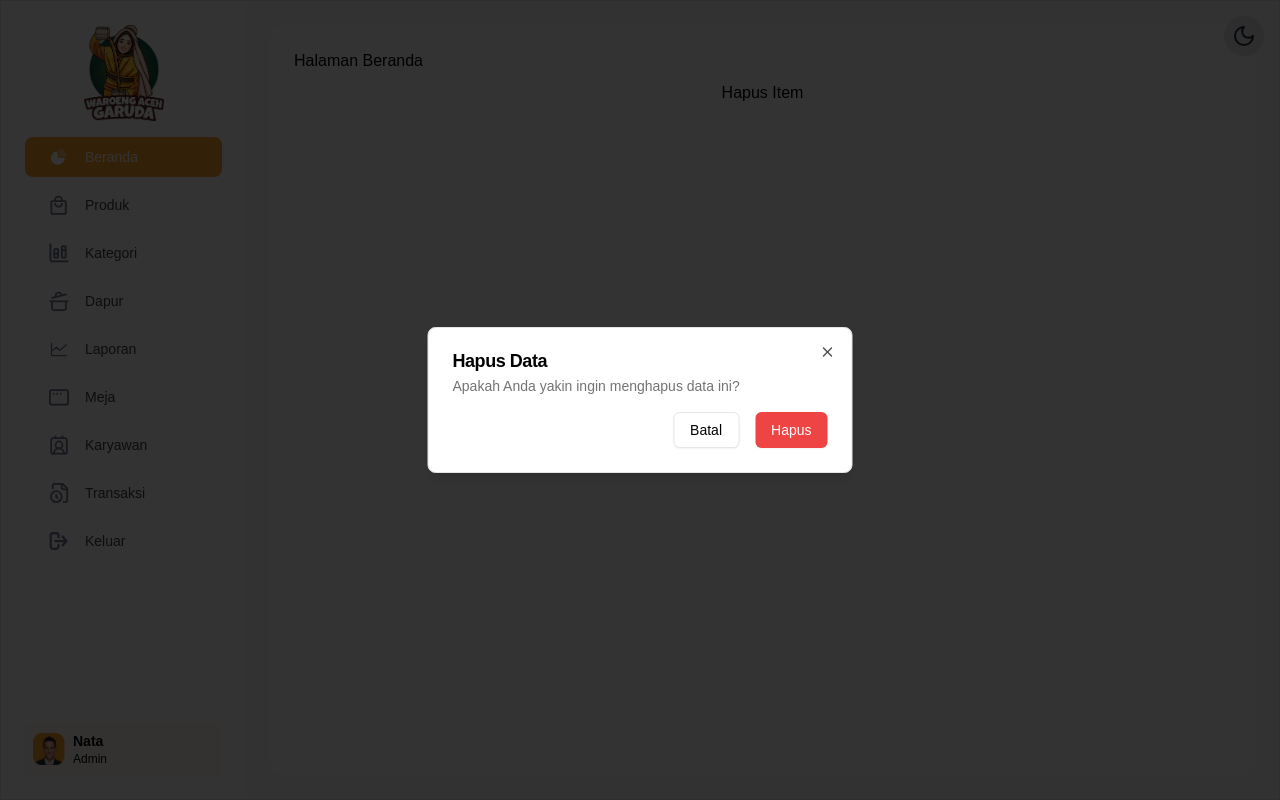
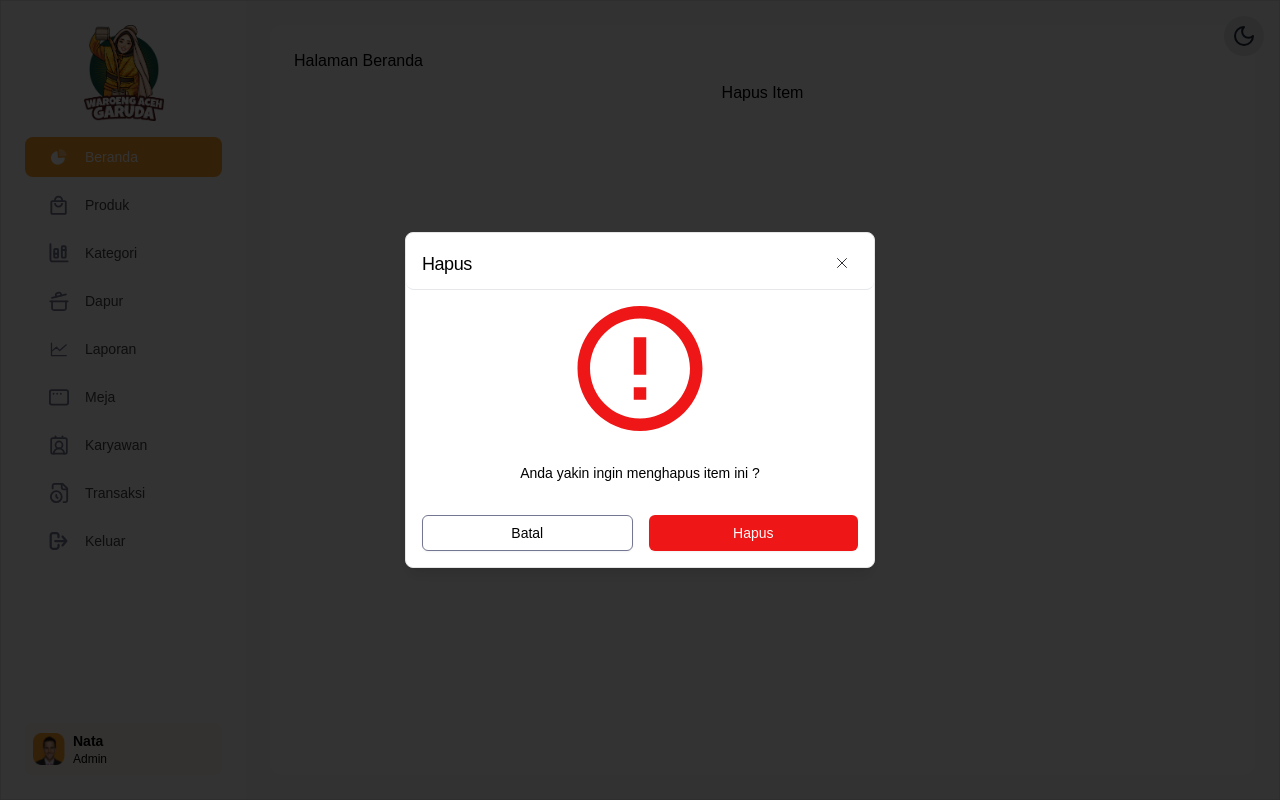
Before and after one commit to reclas-tech/Pos-Resto-fe, a Next.js app: page /beranda in a window 1280 px wide. Both pictures are taken after a click on the button "Hapus Item". Built offline with nearby package versions, Linux system fonts and the light colour scheme.

Commit message:
feat: finish components delete modal

```diff
--- a/src/app/(admin)/beranda/page.tsx
+++ b/src/app/(admin)/beranda/page.tsx
@@ -7,19 +7,18 @@ function BerandaAdminPage() {
   const [isDeleteModalOpen, setIsDeleteModalOpen] = useState(false);
 
   const handleDelete = () => {
-    // Logika penghapusan data Anda
     console.log("Data dihapus");
   };
   return (
     <>
-      <div className="div">Halaman Beranda</div>
-      <button onClick={() => setIsDeleteModalOpen(true)}>Hapus Item</button>
+      <div className="text-black dark:text-white">Halaman Beranda</div>
+      <button className="text-black dark:text-white" onClick={() => setIsDeleteModalOpen(true)}>Hapus Item</button>
       <DeleteModal
         isOpen={isDeleteModalOpen}
         onClose={() => setIsDeleteModalOpen(false)}
         onDelete={handleDelete}
-        title="Hapus Data"
-        description="Apakah Anda yakin ingin menghapus data ini?"
+        title="Hapus"
+        description="Anda yakin ingin menghapus item ini ?"
       />
     </>
   );
--- a/src/components/ui/actionButton/delete.tsx
+++ b/src/components/ui/actionButton/delete.tsx
@@ -8,7 +8,7 @@ import {
   DialogFooter,
 } from "@/components/ui/dialog";
 import { Button } from "@/components/ui/button";
-import { X } from "lucide-react";
+import { CloseModalSVG, DeleteModalSVG } from "@/constants/svgIcons";
 
 interface DeleteModalProps {
   isOpen: boolean;
@@ -25,7 +25,7 @@ const DeleteModal: React.FC<DeleteModalProps> = ({
   onClose,
   onDelete,
   title = "Konfirmasi Hapus",
-  description = "Apakah Anda yakin ingin menghapus item ini?",
+  description = "Anda yakin ingin menghapus item ini ?",
   deleteButtonText = "Hapus",
   cancelButtonText = "Batal",
 }) => {
@@ -36,23 +36,24 @@ const DeleteModal: React.FC<DeleteModalProps> = ({
 
   return (
     <Dialog open={isOpen} onOpenChange={onClose}>
-      <DialogContent className="sm:max-w-[425px]">
-        <DialogHeader className="relative">
-          {/* <button
-            onClick={onClose}
-            className="absolute top-2 right-2 p-1 hover:bg-gray-100 rounded-full"
-          >
-            <X className="h-5 w-5 text-gray-500" />
-          </button> */}
-          <DialogTitle>{title}</DialogTitle>
-          <DialogDescription>{description}</DialogDescription>
+      <DialogContent className="sm:max-w-[470px]">
+        <DialogHeader className="relative p-4 rounded-lg border-b">
+          <Button className="" variant="closeModal" onClick={onClose}>
+            <CloseModalSVG />
+          </Button>
+          <DialogTitle className="text-black dark:text-white">{title}</DialogTitle>
         </DialogHeader>
-
-        <DialogFooter className="flex gap-2">
-          <Button variant="outline" onClick={onClose}>
+        <DialogDescription className="justify-center m-auto mb-4">
+          <DeleteModalSVG />
+        </DialogDescription>
+        <DialogDescription className="justify-center m-auto">
+          {description}
+        </DialogDescription>
+        <DialogFooter className="w-full p-4 flex gap-2">
+          <Button className="w-full dark:text-white" variant="outline" onClick={onClose}>
             {cancelButtonText}
           </Button>
-          <Button variant="destructive" onClick={handleDelete}>
+          <Button className="w-full" variant="destructive" onClick={handleDelete}>
             {deleteButtonText}
           </Button>
         </DialogFooter>
--- a/src/components/ui/button.tsx
+++ b/src/components/ui/button.tsx
@@ -12,13 +12,14 @@ const buttonVariants = cva(
         default:
           "bg-neutral-900 text-neutral-50 shadow hover:bg-neutral-900/90 dark:bg-neutral-50 dark:text-neutral-900 dark:hover:bg-neutral-50/90",
         destructive:
-          "bg-red-500 text-neutral-50 shadow-sm hover:bg-red-500/90 dark:bg-red-900 dark:text-neutral-50 dark:hover:bg-red-900/90",
+          "bg-[#EE1616] text-neutral-50 shadow-sm hover:bg-red-500/90 dark:bg-red-900 dark:text-neutral-50 dark:hover:bg-red-900/90",
         outline:
-          "border border-neutral-200 bg-white shadow-sm hover:bg-neutral-100 hover:text-neutral-900 dark:border-neutral-800 dark:bg-neutral-950 dark:hover:bg-neutral-800 dark:hover:text-neutral-50",
+          "border border-[#737791] bg-white shadow-sm hover:bg-neutral-100 hover:text-neutral-900 dark:border-neutral-800 dark:bg-neutral-950 dark:hover:bg-neutral-800 dark:hover:text-neutral-50",
         secondary:
           "bg-neutral-100 text-neutral-900 shadow-sm hover:bg-neutral-100/80 dark:bg-neutral-800 dark:text-neutral-50 dark:hover:bg-neutral-800/80",
         ghost: "hover:bg-neutral-100 hover:text-neutral-900 dark:hover:bg-neutral-800 dark:hover:text-neutral-50",
         link: "text-neutral-900 underline-offset-4 hover:underline dark:text-neutral-50",
+        closeModal: "absolute top-3 right-2 p-1 hover:bg-gray-100 bg-transparent dark:bg-white rounded-full"
       },
       size: {
         default: "h-9 px-4 py-2",
@@ -36,7 +37,7 @@ const buttonVariants = cva(
 
 export interface ButtonProps
   extends React.ButtonHTMLAttributes<HTMLButtonElement>,
-    VariantProps<typeof buttonVariants> {
+  VariantProps<typeof buttonVariants> {
   asChild?: boolean
 }
 
--- a/src/components/ui/dialog.tsx
+++ b/src/components/ui/dialog.tsx
@@ -2,7 +2,7 @@
 
 import * as React from "react"
 import * as DialogPrimitive from "@radix-ui/react-dialog"
-import { X } from "lucide-react"
+// import { X } from "lucide-react"
 
 import { cn } from "@/lib/utils"
 
@@ -38,16 +38,16 @@ const DialogContent = React.forwardRef<
     <DialogPrimitive.Content
       ref={ref}
       className={cn(
-        "fixed left-[50%] top-[50%] z-50 grid w-full max-w-lg translate-x-[-50%] translate-y-[-50%] gap-4 border border-neutral-200 bg-white p-6 shadow-lg duration-200 data-[state=open]:animate-in data-[state=closed]:animate-out data-[state=closed]:fade-out-0 data-[state=open]:fade-in-0 data-[state=closed]:zoom-out-95 data-[state=open]:zoom-in-95 data-[state=closed]:slide-out-to-left-1/2 data-[state=closed]:slide-out-to-top-[48%] data-[state=open]:slide-in-from-left-1/2 data-[state=open]:slide-in-from-top-[48%] sm:rounded-lg dark:border-neutral-800 dark:bg-neutral-950",
+        "fixed left-[50%] top-[50%] z-50 grid w-full max-w-lg translate-x-[-50%] translate-y-[-50%] gap-4 border border-neutral-200 bg-white p-0 shadow-lg duration-200 data-[state=open]:animate-in data-[state=closed]:animate-out data-[state=closed]:fade-out-0 data-[state=open]:fade-in-0 data-[state=closed]:zoom-out-95 data-[state=open]:zoom-in-95 data-[state=closed]:slide-out-to-left-1/2 data-[state=closed]:slide-out-to-top-[48%] data-[state=open]:slide-in-from-left-1/2 data-[state=open]:slide-in-from-top-[48%] sm:rounded-lg dark:border-neutral-800 dark:bg-neutral-950",
         className
       )}
       {...props}
     >
       {children}
-      <DialogPrimitive.Close className="absolute right-4 top-4 rounded-sm opacity-70 ring-offset-white transition-opacity hover:opacity-100 focus:outline-none focus:ring-2 focus:ring-neutral-950 focus:ring-offset-2 disabled:pointer-events-none data-[state=open]:bg-neutral-100 data-[state=open]:text-neutral-500 dark:ring-offset-neutral-950 dark:focus:ring-neutral-300 dark:data-[state=open]:bg-neutral-800 dark:data-[state=open]:text-neutral-400">
+      {/* <DialogPrimitive.Close className="absolute right-4 top-4 rounded-sm opacity-70 ring-offset-white transition-opacity hover:opacity-100 focus:outline-none focus:ring-2 focus:ring-neutral-950 focus:ring-offset-2 disabled:pointer-events-none data-[state=open]:bg-neutral-100 data-[state=open]:text-neutral-500 dark:ring-offset-neutral-950 dark:focus:ring-neutral-300 dark:data-[state=open]:bg-neutral-800 dark:data-[state=open]:text-neutral-400">
         <X className="h-4 w-4" />
         <span className="sr-only">Close</span>
-      </DialogPrimitive.Close>
+      </DialogPrimitive.Close> */}
     </DialogPrimitive.Content>
   </DialogPortal>
 ))
@@ -73,7 +73,7 @@ const DialogFooter = ({
 }: React.HTMLAttributes<HTMLDivElement>) => (
   <div
     className={cn(
-      "flex flex-col-reverse sm:flex-row sm:justify-end sm:space-x-2",
+      "flex flex-col-reverse sm:flex-row sm:justify-end md:justify-center sm:space-x-2",
       className
     )}
     {...props}
@@ -88,7 +88,7 @@ const DialogTitle = React.forwardRef<
   <DialogPrimitive.Title
     ref={ref}
     className={cn(
-      "text-lg font-semibold leading-none tracking-tight",
+      "text-lg leading-none tracking-tight text-start",
       className
     )}
     {...props}
@@ -102,7 +102,7 @@ const DialogDescription = React.forwardRef<
 >(({ className, ...props }, ref) => (
   <DialogPrimitive.Description
     ref={ref}
-    className={cn("text-sm text-neutral-500 dark:text-neutral-400", className)}
+    className={cn("text-sm text-black dark:text-white", className)}
     {...props}
   />
 ))
--- a/src/constants/svgIcons.tsx
+++ b/src/constants/svgIcons.tsx
@@ -348,3 +348,28 @@ export function KeluarIcon({ size = 24, color = "currentColor" }) {
 }
 
 // Akhir Admin Page
+
+// Awal Delete Coponents
+export function DeleteModalSVG() {
+  return (
+    <>
+      <svg className="h-20 w-20 flex-shrink-0" width="126" height="125" viewBox="0 0 126 125" fill="none" xmlns="http://www.w3.org/2000/svg">
+        <path d="M69.25 93.75H56.75V81.25H69.25V93.75ZM69.25 68.75H56.75L56.75 31.25L69.25 31.25L69.25 68.75ZM63 125C97.5 125 125.5 97 125.5 62.5C125.5 28 97.5 0 63 0C28.5 0 0.5 28 0.5 62.5C0.5 97 28.5 125 63 125ZM63 12.5C90.5625 12.5 113 34.9375 113 62.5C113 90.0625 90.5625 112.5 63 112.5C35.4375 112.5 13 90.0625 13 62.5C13 34.9375 35.4375 12.5 63 12.5Z" fill="#EE1616" />
+      </svg>
+
+    </>
+  );
+}
+// Akhir Delete Components
+
+// Awal Delete Close Coponents
+export function CloseModalSVG() {
+  return (
+    <>
+      <svg className="h-5 w-5 flex-shrink-0 text-gray-500" width="24" height="25" viewBox="0 0 24 25" fill="none" xmlns="http://www.w3.org/2000/svg">
+        <path d="M5 5.5L19 19.5M19 5.5L5 19.5" stroke="#282930" strokeWidth="1.5" strokeLinecap="round" />
+      </svg>
+    </>
+  );
+}
+// Akhir Delete Close Components
```
